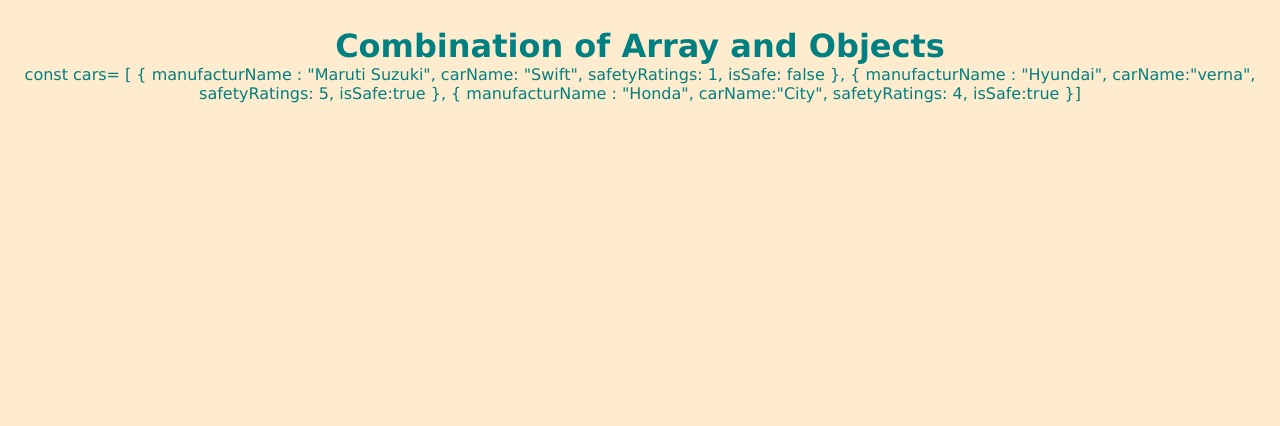
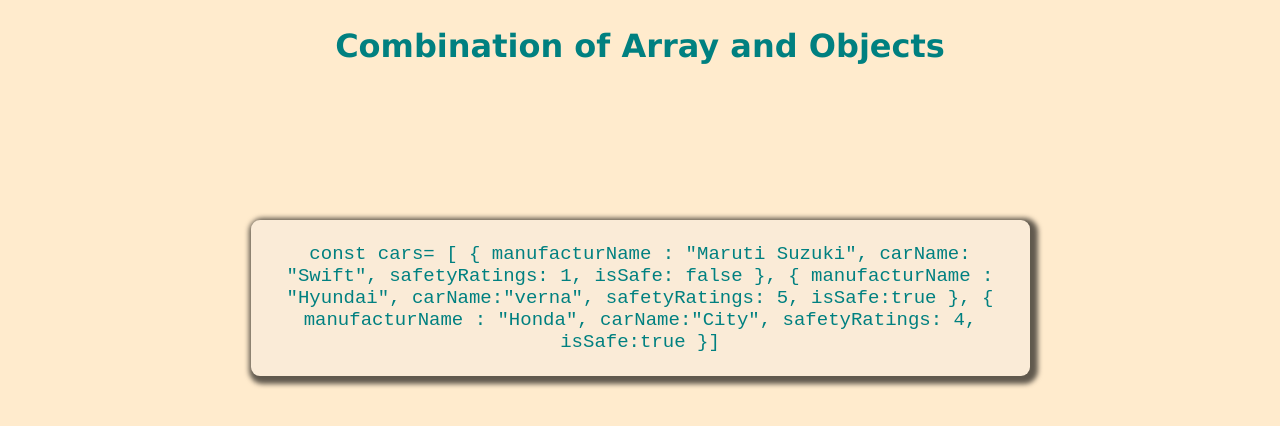
Before and after one commit to vikramintech/arrayObject, a plain HTML site: page index.html in a window 1280 px wide. Drawn offline with Linux system fonts and the light colour scheme.

Commit message:
final styling added to main

```diff
--- a/styles.css
+++ b/styles.css
@@ -11,6 +11,18 @@ body {
   font-family: "Lucida Sans", "Lucida Sans Regular", "Lucida Grande",
     "Lucida Sans Unicode", Geneva, Verdana, sans-serif;
 }
-h1{
-    margin-top:27px;
+h1 {
+  margin-top: 27px;
 }
+.arrayObjects {
+    margin: 0 auto;
+    margin-top: 155px;
+  border: 0px solid rgba(0, 0, 255, 0.438);
+  border-radius: 9px;
+  width: 779px;
+  padding:23px;
+  background-color: antiquewhite;
+  font-family: monospace;
+  font-size:19px;
+  box-shadow: 3px 3px 5px 5px rgba(0, 0, 0, 0.623);
+}
```
